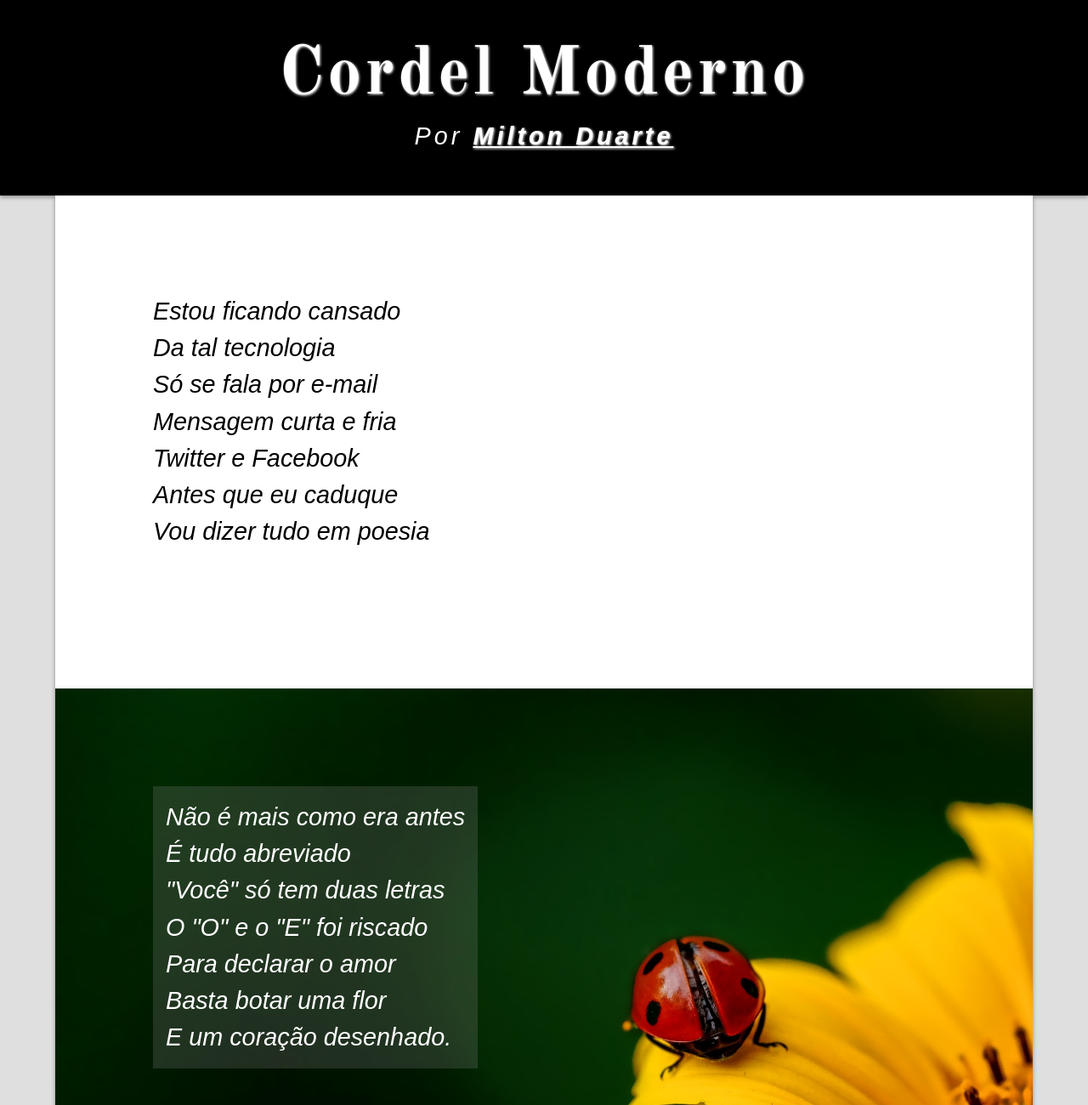
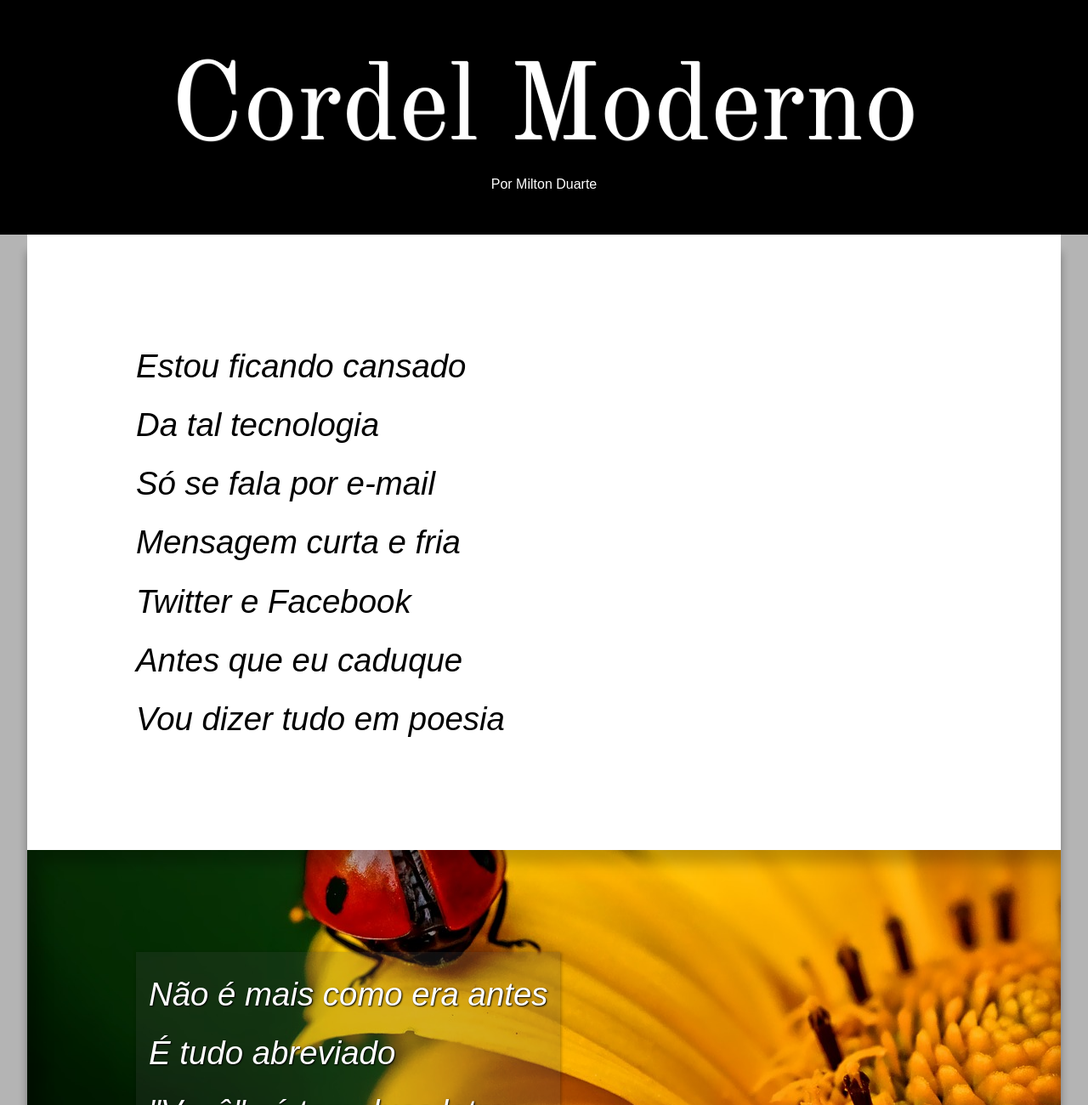
Before and after one commit to igorsantos-byte/projeto-cordel-moderno, a plain HTML site: page index.html in a window 1280 px wide. Shown: the top 1300 px of the page at 85% size. Drawn offline with nearby package versions, Linux system fonts and the light colour scheme; a web font is replaced by a local one.

Commit message:
Atualização código CSS

```diff
--- a/index.html
+++ b/index.html
@@ -15,6 +15,7 @@
 
     <main>
 
+            <section class="normal">
                 <p>
                     Estou ficando cansado <br>
                     Da tal tecnologia <br>
@@ -24,10 +25,11 @@
                     Antes que eu caduque <br>
                     Vou dizer tudo em poesia
                 </p>
+            </section>
 
 
 
-        <section class="transparente" id="img1">
+        <section class="imagem" id="img1">
             <p>
                 Não é mais como era antes <br>
                 É tudo abreviado <br>
@@ -39,7 +41,8 @@
             </p>
             </section>
 
-            <p >
+            <section class="normal">
+                <p class="distancia-par">
                     Arroba agora não pesa <br>
                     É parte de um endereço <br>
                     Ponto final nem se usa <br>
@@ -48,9 +51,6 @@
                     Se o saite é muito bom <br>
                     Ele vale um alto preço.
                 </p>
-
-
-
                 <p >
                     Pra piorar a liguagem <br>
                     O emoticom é um risco <br>
@@ -60,20 +60,23 @@
                     Pra entender como fica <br>
                     Decifre esse rabisco.
                 </p>
+            </section>
 
-            <section class="transparente" id="img2">
+            <section class="imagem" id="img2">
                 <p>
                     Tenho saudade das cartas <br>
                     Escritas com a própria mão <br>
-                    Mandava no mês de Junho <br>
-                    Só chegava no Verão <br>
+                    Mandava no mês de  class<br>
+                    "normal"Junho
+                    Só chegava no<br> Verão
                     Mas matava a saudade <br>
                     Era texto de verdade <br>
                     Nas linhas do coração.
                 </p>
             </section>
 
-            <p >
+            <section class="normal">
+                <p class="distancia-par">
                     Agora, escrevo e envio <br>
                     Chegando na mesma hora <br>
                     Mas quando vou prosear <br>
@@ -82,9 +85,6 @@
                     O mundo ficou cativo <br>
                     Da tecnologia do agora.
                 </p>
-
-
-
                 <p>
                     Felizmente, pra orar <br>
                     Não precisa de internet <br>
@@ -94,6 +94,7 @@
                     Seus lábios são aparelhos <br>
                     Deixe que Deus interprete.
                 </p>
+            </section>
     </main>
     <footer>
         <p>Site criado por <a href="https://igorsantos-byte.github.io/projeto-android" target="_blank" rel="external">Igor Santos</a></p>
--- a/style/style.css
+++ b/style/style.css
@@ -9,122 +9,79 @@
 *{
     padding:0;
     margin:0;
+}
+html, body{
+    background-color: rgba(169, 169, 169, 0.637);
+}
+main{
+    margin:auto;
+    width: 95vw;
+    box-shadow: 0px 20px 10px rgba(0, 0, 0, 0.329);
+}
+
+header{
+    color:white;
+    text-align: center;
+    background-color:black;
+}
+header h1{
+    font-variant: small-caps;
+    font: normal normal 10vw var(--font-titulo);
+    padding-top: 50px;
+    text-shadow: 1px 1px 1px white;
 
 }
-
-body{
-
-    background-color: rgba(128, 128, 128, 0.247)
+header p{
+    font: normal normal 1em var(--font-paragrafos);
+    padding-bottom: 50px;
 }
-header{
-    min-width: 280px;
-    max-width: auto;
-    min-height: 150px;
-
-    text-align: center;
-    color:white;
-    padding: 40px;
-    background-color: black;
-    box-shadow: 0 2px 5px rgba(0, 0, 0, 0.377);;
+a{
+    text-decoration: none;
+    color: white;
 }
-header > h1{
-    font:normal bold 5em var(--font-titulo);
-    letter-spacing: 4px ;
-    min-width: 300px;
-    max-width: 100%;
-    text-shadow: 1px 1px 3px white;
+a:hover{
+    text-decoration: underline;
 }
-header #sub-titulo{
-    letter-spacing: 4px;
-    max-width: 100%;
-    padding:0;
-    height: 40px;
-
+main p {
+    font: italic normal 3vw var(--font-paragrafos);
+    line-height: 1.8em;
 }
-header > p > a{
-    text-decoration: underline;
-    color:white;
-    font-weight: bold;
-    text-shadow: 1px 1px 3px white;
-}
-main{
-
-    min-width: 280px;
-    max-width: 1150px;
-    background-color: white;
-    margin: auto;
-    height: 100%vh;
-    overflow: hidden;
-    box-shadow: 0 2px 5px rgba(0, 0, 0, 0.377);;
+section{
+    padding-top: 15vh;
+    padding-bottom: 15vh;
+    padding-left: 10vw;
 }
 
-.transparente{
-    border: 1px transparent black;
-    width: 100%;
-    height: 350px;
-    padding: 10% 0 0 10%;
-
+section.imagem{
+    background-color:rgb(53, 52, 52);
+    color:white;
+    background-attachment: fixed;
+    box-shadow: inset 8px 8px 16px 8px rgba(0, 0, 0, 0.24);;
 }
-
+section.imagem p {
+    background-color: rgba(70, 69, 69, 0.219);
+    display:inline-block;
+    padding: 15px;
+    text-shadow: 1px 1px 2px black;
+    box-shadow: 1px 1px 4px rgba(0, 0, 0, 0.322);
+}
 #img1{
+    background-image: url('../imagens/background001.jpg');
+    background-position: right bottom;
+}
+#img2{
+    background-image: url('../imagens/background002.jpg');
+    background-position: right bottom;
+}
+section.normal {
+    background-color: white;
+}
+.distancia-par{
+    margin-bottom: 15%;
+}
+footer{
     background-color: black;
-    background-image:url('../imagens/background001.jpg');
-    background-position: top center;
-    background-size: cover;
-    background-attachment: fixed;
-    padding: 10% 0 10% 10%;
-    box-shadow: 0px 2px 5px rgba(0, 0, 0, 0.377);;
-
+    text-align:center;
+    color: white;
+    padding: 10px;
 }
-section#img1 > p{
-    background-color: rgba(128, 128, 128, 0.247);
-    color: white;
-    width: auto;
-    height: auto;
-    padding:15px 15px;
-    display: inline-block;
-}
-
-#img2{
-
-    background-color: black;
-    background-image:url('../imagens/background002.jpg');
-    background-position: top center;
-    background-size: cover;
-    background-attachment: fixed;
-    padding: 10% 0 10% 10%;
-    box-shadow: 0px 2px 5px rgba(0, 0, 0, 0.377);;
-}
-
-section#img2 > p {
-    background-color: rgba(128, 128, 128, 0.247);
-    color: white;
-    width: auto;
-    height: auto;
-    padding: 15px;
-    display: inline-block;
-}
-p{
-    width: auto;
-    height: 350px;
-    font:italic normal 1.8em var(--font-paragrafos);
-    padding: 10% 0 10% 10%;
-    line-height: 1.5em;
-
-}
-
-footer p{
-    width: 100%;
-    height: auto;
-    font: normal normal 0.5em 'Montserrat', 'Arial', 'sans-serif';
-    background-color: black;
-    color:white;
-    text-align: center;
-    letter-spacing: 5px;
-    padding: 10px 0;
-}
-footer > p > a{
-    text-decoration: none;
-    color: white;
-
-}
```
Lines whose indentation alone changed are shown as unchanged.
